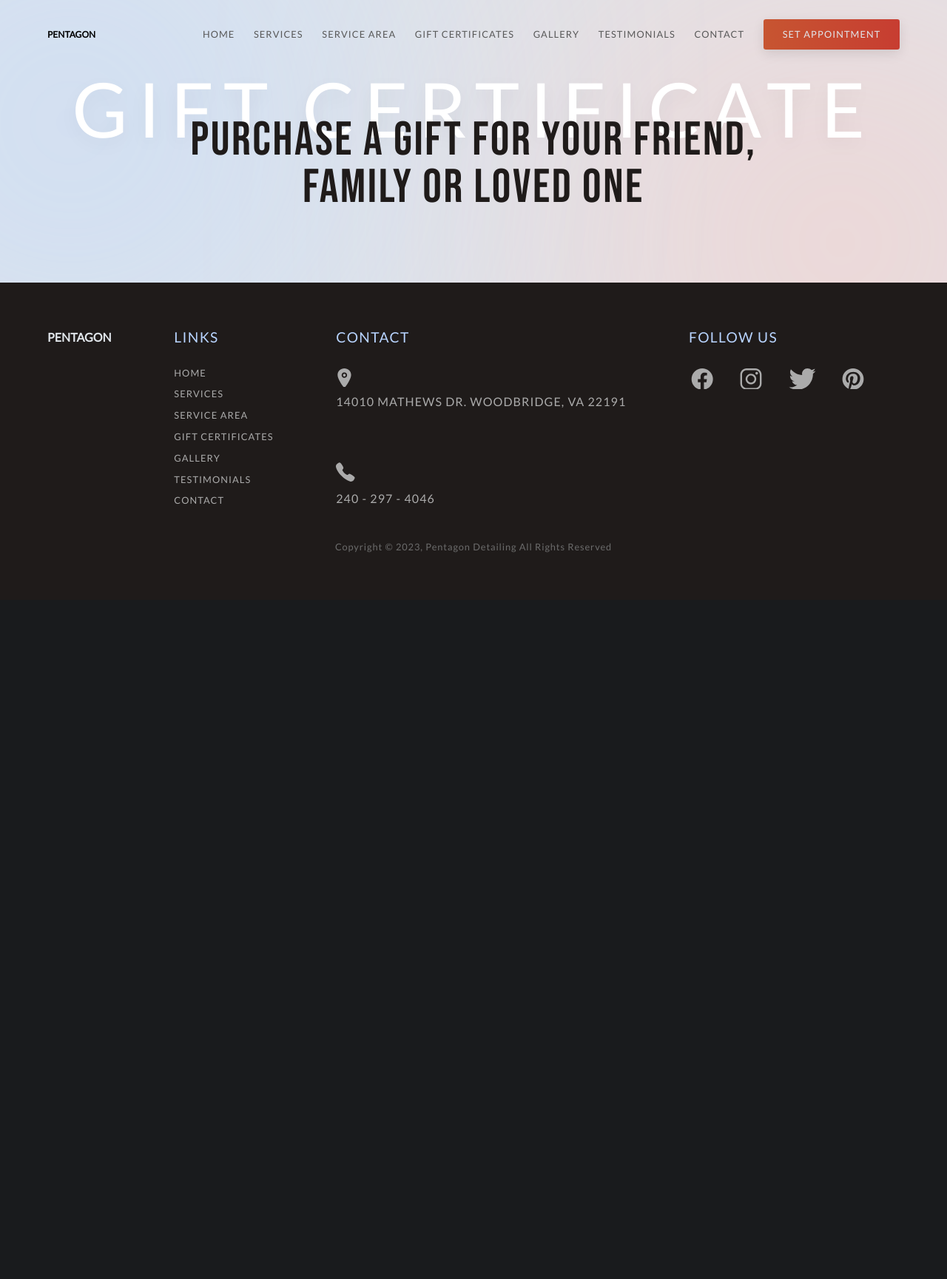
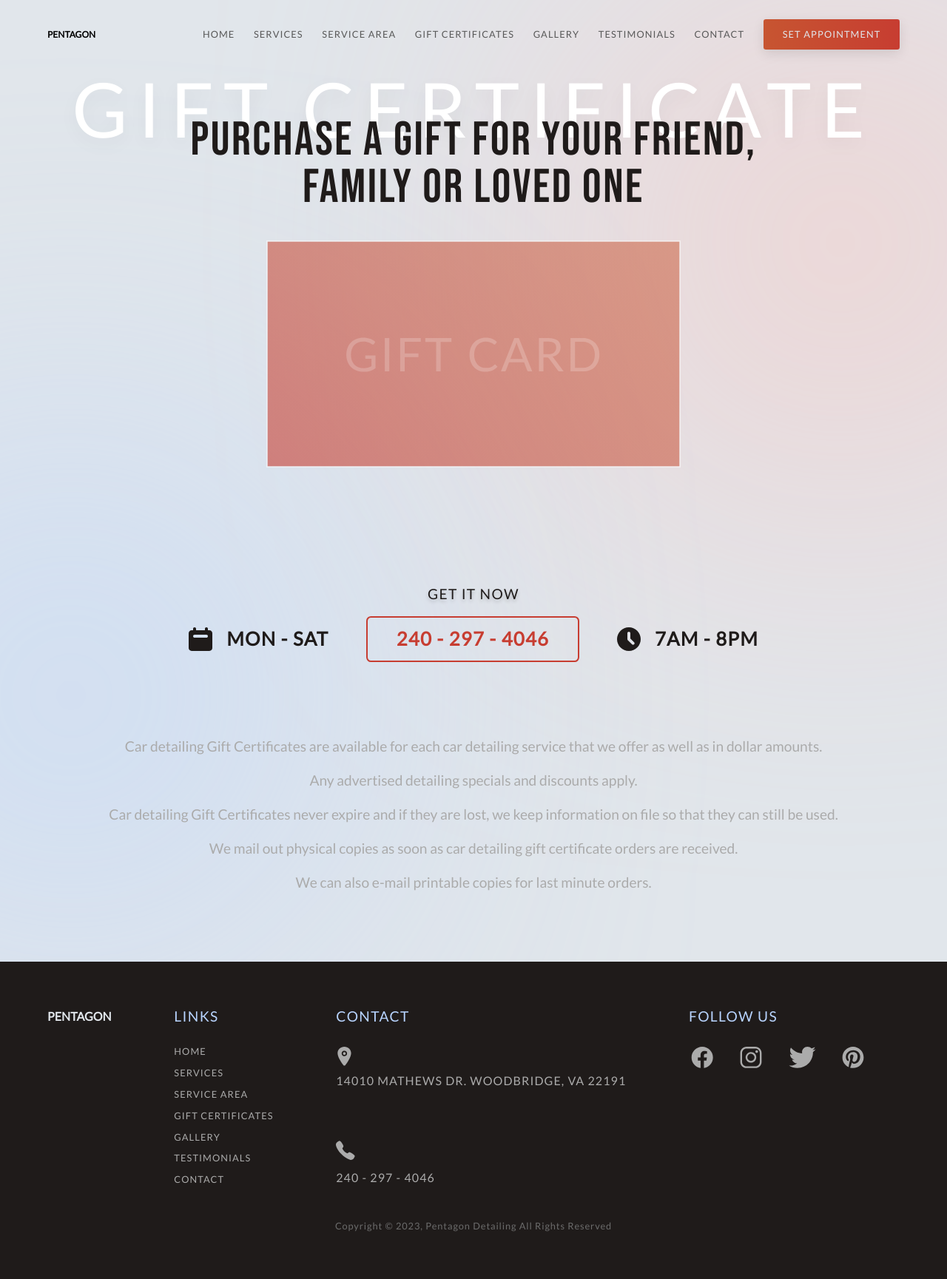
Before and after one commit to Sohail0707/pentagon_detailing, a PHP site: page /gift_certificate.html in a window 1280 px wide. Shown: the whole page at 74% size. Before the commit the page ends 747 px from the top, so only its background shows below. Run offline with PHP 8.4, Linux system fonts and the light colour scheme.

Commit message:
gift certificate layout

```diff
--- a/css/general.css
+++ b/css/general.css
@@ -31,7 +31,6 @@ body {
 }
 
 main {
-  /* width: 170rem; */
   width: 100%;
   position: relative;
   overflow-x: hidden;
@@ -46,10 +45,6 @@ section {
   align-items: center;
   justify-content: center;
 }
-
-/* .icon {
-  color: var(--primary_red);
-} */
 
 /* ===============COMMON STYLES ANS LAYOUT=============== */
 
--- a/css/gift_certificate.css
+++ b/css/gift_certificate.css
@@ -64,6 +64,101 @@
   border-radius: 50%;
   background: var(--lite_blue);
   left: -29rem;
-  bottom: -18rem;
+  bottom: 0;
   filter: blur(30rem);
 }
+
+/* ============================================== */
+.gift_certificate_container__1_2 {
+  position: relative;
+  display: flex;
+  flex-direction: column;
+  align-items: center;
+  z-index: 3;
+  margin-top: 4.8rem;
+  /* background-color: crimson; */
+}
+
+.gift_card_img_container {
+  position: relative;
+  display: block;
+  margin: 0 auto;
+  width: 70rem;
+}
+
+.gift_card_img_container::before {
+  content: "";
+  position: absolute;
+  z-index: -1;
+}
+
+.gift_card_img {
+  width: 100%;
+}
+
+.gift_card_buy_container {
+  /* background-color: darkturquoise; */
+  display: flex;
+  flex-direction: column;
+  align-items: center;
+  width: 100%;
+  margin-top: 19.6rem;
+}
+
+.section_gift_certificate .section_title {
+  text-transform: uppercase;
+  font-size: 2.4rem;
+  letter-spacing: 0.168rem;
+  font-weight: 500;
+  color: var(--primary_dark);
+  text-shadow: 0 0.4rem 0.7rem rgba(0, 0, 0, 0.2);
+  margin-bottom: 2.4rem;
+}
+
+.btn_buy_gift {
+  text-decoration: none;
+  display: flex;
+  padding: 2rem 4.8rem;
+  line-height: 1;
+  font-size: 3.2rem;
+  letter-spacing: 0.16rem;
+  color: var(--primary_red);
+  border-radius: 0.8rem;
+  border: 0.3rem solid var(--primary_red);
+  font-weight: 600;
+  background: transparent;
+}
+
+.timing_container {
+  display: flex;
+  justify-content: center;
+  gap: 6.4rem;
+  color: var(--primary_dark);
+}
+
+.timing_container div {
+  display: flex;
+  align-items: center;
+  gap: 2.4rem;
+}
+
+.timing_container h2 {
+  font-size: 3.2rem;
+  letter-spacing: 0.16rem;
+  font-weight: 600;
+  line-height: 1;
+  color: var(--primary_dark);
+  text-transform: uppercase;
+}
+
+.terms_container {
+  margin-top: 12.8rem;
+}
+
+.gift_card_terms {
+  font-size: 2.4rem;
+  font-weight: 400;
+  color: var(--gray_2);
+  line-height: 1.2;
+  text-align: center;
+}
--- a/css/gift_certificate_query.css
+++ b/css/gift_certificate_query.css
@@ -0,0 +1,17 @@
+@media (min-width: 125em) {
+  html {
+    font-size: 68.75%;
+  }
+}
+
+@media (min-width: 143em) {
+  html {
+    font-size: 75%;
+  }
+}
+
+@media (max-width: 106em) {
+  html {
+    font-size: 50%;
+  }
+}
--- a/gift_certificate.html
+++ b/gift_certificate.html
@@ -50,7 +50,43 @@
             </h2>
           </div>
 
-          <div class="gift_certificate_container__1_2"></div>
+          <div class="gift_certificate_container__1_2">
+            <picture class="gift_card_img_container">
+              <img src="assets/gift_card.svg" alt="" class="gift_card_img" />
+            </picture>
+
+            <div class="gift_card_buy_container">
+              <h3 class="section_title">get it now</h3>
+
+              <div class="timing_container">
+                <div class="day">
+                  <i class="i" name="callender"></i>
+                  <h2>mon - sat</h2>
+                </div>
+
+                <a href="" class="btn_buy_gift">240 - 297 - 4046</a>
+
+                <div class="time">
+                  <i class="i" name="clock"></i>
+                  <h2>7am - 8pm</h2>
+                </div>
+              </div>
+            </div>
+
+            <div class="terms_container">
+              <p class="gift_card_terms">
+                Car detailing Gift Certificates are available for each car
+                detailing service that we offer as well as in dollar amounts.<br /><br />
+                Any advertised detailing specials and discounts apply.<br /><br />
+                Car detailing Gift Certificates never expire and if they are
+                lost, we keep information on file so that they can still be
+                used.<br /><br />
+                We mail out physical copies as soon as car detailing gift
+                certificate orders are received.<br /><br />
+                We can also e-mail printable copies for last minute orders.
+              </p>
+            </div>
+          </div>
 
           <span class="shape_13"></span>
           <span class="shape_14"></span>
--- a/scripts/icon_pack.js
+++ b/scripts/icon_pack.js
@@ -138,6 +138,32 @@ const iconpack = {
     d="M2.34329 2.34312C3.84357 0.842846 5.87837 0 8.00008 0C10.1218 0 12.1566 0.842846 13.6569 2.34312C15.1572 3.8434 16 5.87821 16 7.99992C16 10.1216 15.1572 12.1564 13.6569 13.6567L8.00008 19.3135L2.34329 13.6567C1.60038 12.9139 1.01107 12.032 0.609004 11.0614C0.20694 10.0908 0 9.05049 0 7.99992C0 6.94934 0.20694 5.90905 0.609004 4.93845C1.01107 3.96785 1.60038 3.08595 2.34329 2.34312ZM8.00008 10.2855C8.60626 10.2855 9.1876 10.0447 9.61623 9.61606C10.0449 9.18743 10.2857 8.60609 10.2857 7.99992C10.2857 7.39374 10.0449 6.8124 9.61623 6.38377C9.1876 5.95514 8.60626 5.71434 8.00008 5.71434C7.39391 5.71434 6.81257 5.95514 6.38394 6.38377C5.95531 6.8124 5.71451 7.39374 5.71451 7.99992C5.71451 8.60609 5.95531 9.18743 6.38394 9.61606C6.81257 10.0447 7.39391 10.2855 8.00008 10.2855Z"
     fill="currentColor" />
 </svg>`,
+  callender: `<svg
+  xmlns="http://www.w3.org/2000/svg"
+  width="32"
+  height="32"
+  viewBox="0 0 32 32"
+  fill="none"
+  class="icon">
+  <path
+    fill-rule="evenodd"
+    clip-rule="evenodd"
+    d="M8 0C7.46957 0 6.96086 0.210714 6.58579 0.585786C6.21071 0.960859 6 1.46957 6 2V4H4C2.93913 4 1.92172 4.42143 1.17157 5.17157C0.421427 5.92172 0 6.93913 0 8V28C0 29.0609 0.421427 30.0783 1.17157 30.8284C1.92172 31.5786 2.93913 32 4 32H28C29.0609 32 30.0783 31.5786 30.8284 30.8284C31.5786 30.0783 32 29.0609 32 28V8C32 6.93913 31.5786 5.92172 30.8284 5.17157C30.0783 4.42143 29.0609 4 28 4H26V2C26 1.46957 25.7893 0.960859 25.4142 0.585786C25.0391 0.210714 24.5304 0 24 0C23.4696 0 22.9609 0.210714 22.5858 0.585786C22.2107 0.960859 22 1.46957 22 2V4H10V2C10 1.46957 9.78929 0.960859 9.41421 0.585786C9.03914 0.210714 8.53043 0 8 0ZM8 10C7.46957 10 6.96086 10.2107 6.58579 10.5858C6.21071 10.9609 6 11.4696 6 12C6 12.5304 6.21071 13.0391 6.58579 13.4142C6.96086 13.7893 7.46957 14 8 14H24C24.5304 14 25.0391 13.7893 25.4142 13.4142C25.7893 13.0391 26 12.5304 26 12C26 11.4696 25.7893 10.9609 25.4142 10.5858C25.0391 10.2107 24.5304 10 24 10H8Z"
+    fill="currentColor" />
+</svg>`,
+  clock: `<svg
+  xmlns="http://www.w3.org/2000/svg"
+  width="32"
+  height="32"
+  viewBox="0 0 32 32"
+  fill="none"
+  class="icon">
+  <path
+    fill-rule="evenodd"
+    clip-rule="evenodd"
+    d="M16 32C20.2435 32 24.3131 30.3143 27.3137 27.3137C30.3143 24.3131 32 20.2435 32 16C32 11.7565 30.3143 7.68687 27.3137 4.68629C24.3131 1.68571 20.2435 0 16 0C11.7565 0 7.68687 1.68571 4.68629 4.68629C1.68571 7.68687 0 11.7565 0 16C0 20.2435 1.68571 24.3131 4.68629 27.3137C7.68687 30.3143 11.7565 32 16 32ZM18 8C18 7.46957 17.7893 6.96086 17.4142 6.58579C17.0391 6.21071 16.5304 6 16 6C15.4696 6 14.9609 6.21071 14.5858 6.58579C14.2107 6.96086 14 7.46957 14 8V16C14.0001 16.5304 14.2109 17.039 14.586 17.414L20.242 23.072C20.4278 23.2578 20.6484 23.4052 20.8912 23.5058C21.134 23.6064 21.3942 23.6581 21.657 23.6581C21.9198 23.6581 22.18 23.6064 22.4228 23.5058C22.6656 23.4052 22.8862 23.2578 23.072 23.072C23.2578 22.8862 23.4052 22.6656 23.5058 22.4228C23.6064 22.18 23.6581 21.9198 23.6581 21.657C23.6581 21.3942 23.6064 21.134 23.5058 20.8912C23.4052 20.6484 23.2578 20.4278 23.072 20.242L18 15.172V8Z"
+    fill="currentColor" />
+</svg>`,
 };
 
 const icons = document.querySelectorAll("i");
```
Also changed, not shown: assets/gift_card.svg (added).
